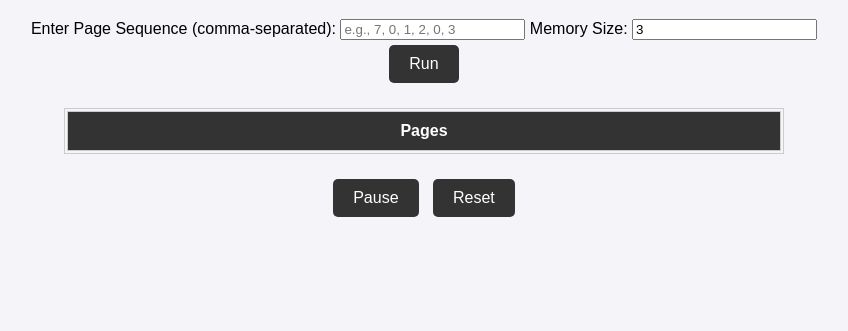
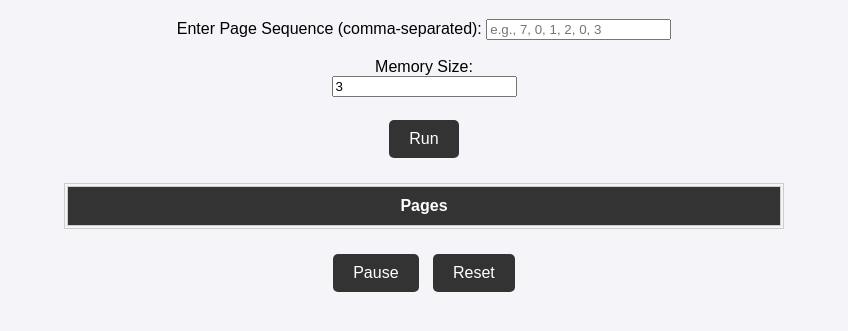
Before and after one commit to biosefs/biosefs.github.io, a plain HTML site: page index.html in a window 1280 px wide. Shown: the part 81-412 px from the top of the page, without its empty margins (216-1064 px from the left). Drawn offline with Linux system fonts and the light colour scheme.

Commit message:
Update index.html

```diff
--- a/index.html
+++ b/index.html
@@ -13,9 +13,9 @@
     <!-- Input Section -->
     <div class="input-section">
       <label for="pageSequence">Enter Page Sequence (comma-separated): </label>
-      <input type="text" id="pageSequence" placeholder="e.g., 7, 0, 1, 2, 0, 3">
-      <label for="memorySize">Memory Size: </label>
-      <input type="number" id="memorySize" min="1" value="3">
+      <input type="text" id="pageSequence" placeholder="e.g., 7, 0, 1, 2, 0, 3"><br><br>
+      <label for="memorySize">Memory Size: </label><br>
+      <input type="number" id="memorySize" min="1" value="3"><br><br>
       <button onclick="initializeAnimation()">Run</button>
     </div>
 
```
